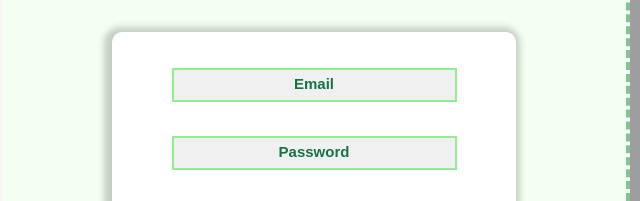
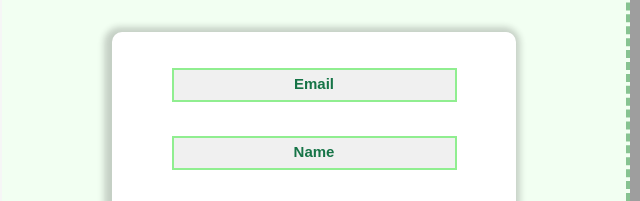
Before and after one commit to adarshsharma27/newportfolio, a plain HTML site: page index.html in a window 1280 px wide. Shown: the part 859-1060 px from the top of the page, 0-640 px from the left. Drawn offline with Linux system fonts and the light colour scheme; grey boxes are pictures that could not be loaded.

Commit message:
input type changed

```diff
--- a/index.html
+++ b/index.html
@@ -568,7 +568,7 @@ iframe{
                     <h4>CONTACT ME</h4>
                         <form class="" method="post" netlify>
                             <input type="email" placeholder="Email">
-                            <input type="password" placeholder="Password" >
+                            <input type="text" placeholder="Name" >
                             <textarea > Message me</textarea>
                             <button class="colr">Send Me</button>
                             <div netlify-recaptcha></div>
```
